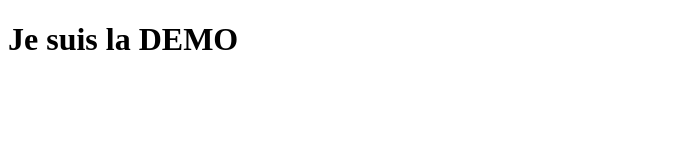
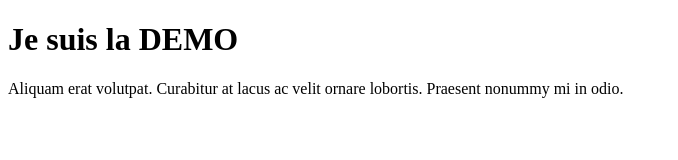
Before and after one commit to Theval46/demo, a plain HTML site: page index.html in a window 1280 px wide. Shown: the whole page, without its empty margins (0-678 px from the left). Drawn offline with Linux system fonts and the light colour scheme.

Commit message:
Modif de l'index

```diff
--- a/index.html
+++ b/index.html
@@ -8,6 +8,7 @@
 <body>
 
     <h1>Je suis la DEMO</h1>
+    <p>Aliquam erat volutpat. Curabitur at lacus ac velit ornare lobortis. Praesent nonummy mi in odio.</p>
 
 </body>
 </html>
```
